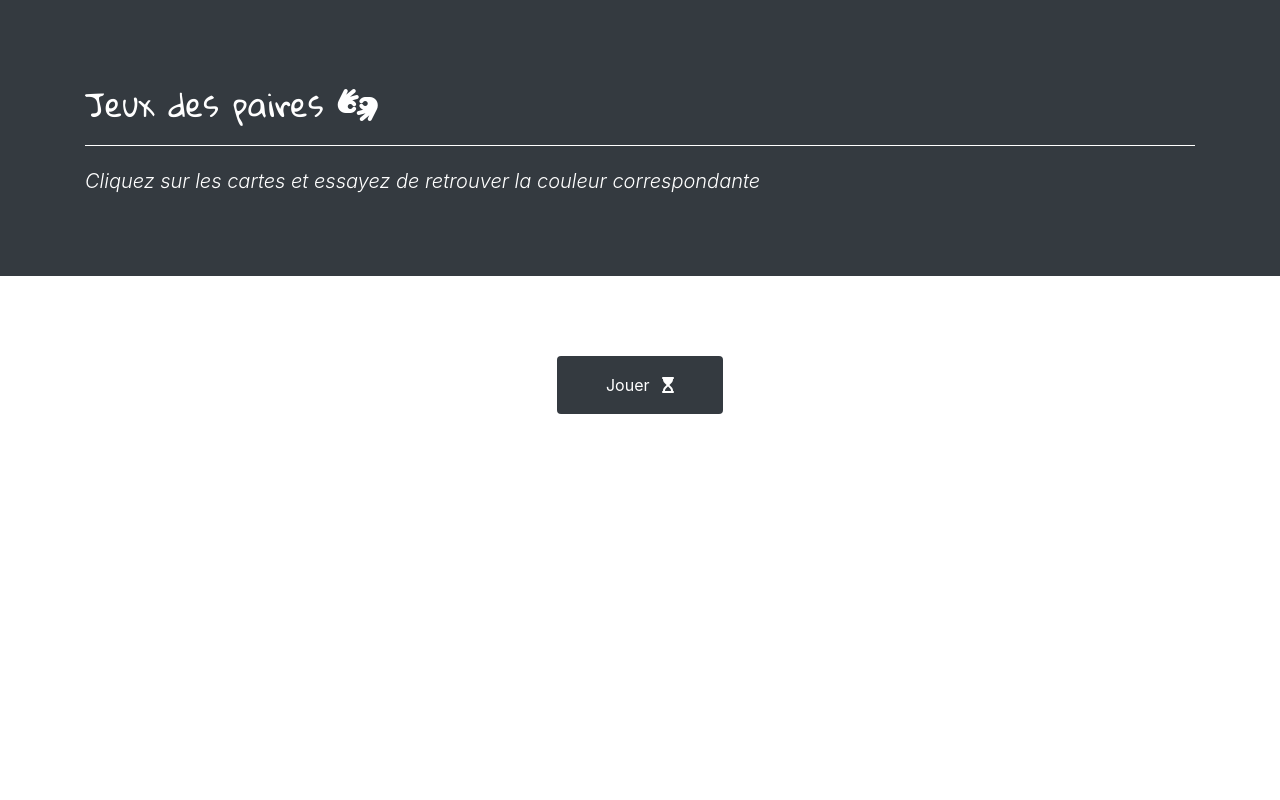
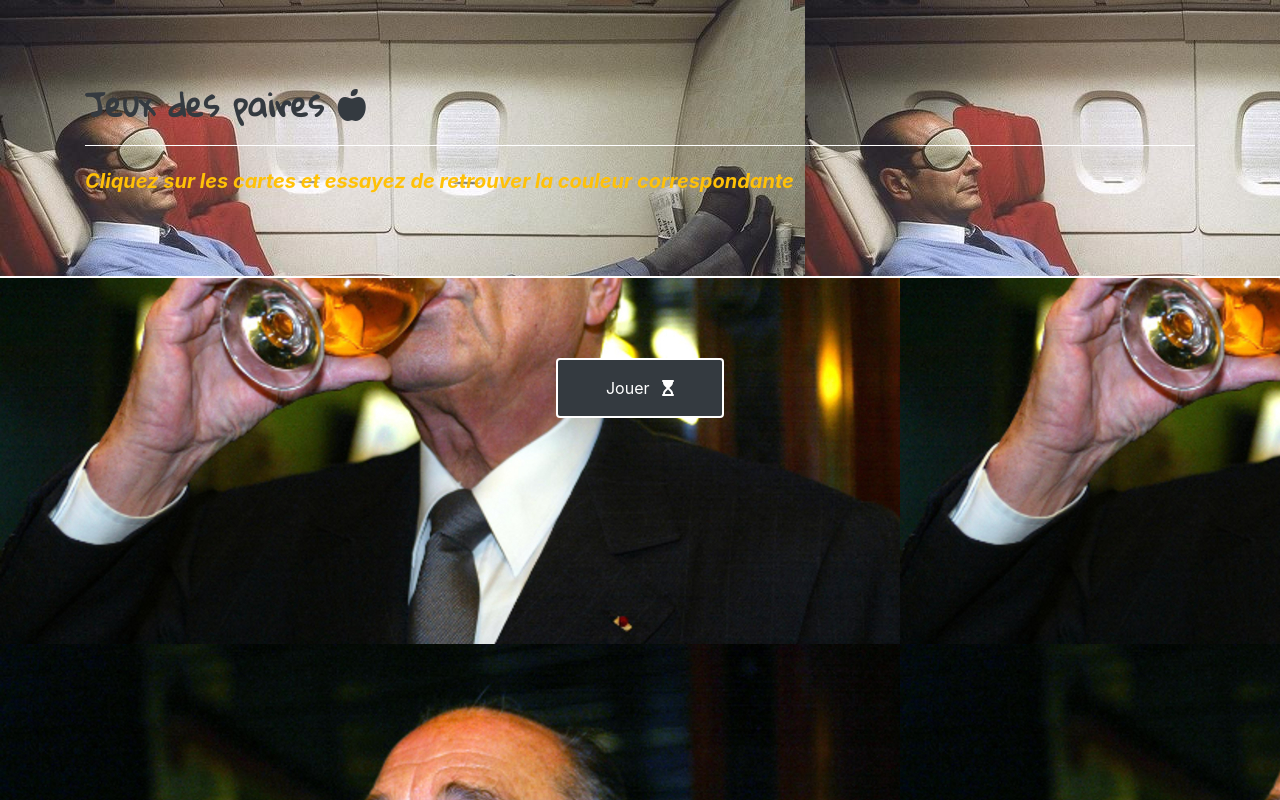
Before and after one commit to brunoharlein/pairGameJS, a plain HTML site: page index.html in a window 1280 px wide. Drawn offline with nearby package versions, Linux system fonts and the light colour scheme; a web font is replaced by a local one.

Commit message:
version 0.9

```diff
--- a/css/main.css
+++ b/css/main.css
@@ -97,10 +97,15 @@ textarea {
 /* ==========================================================================
    Author's custom styles
    ========================================================================== */
+   header {
+     border-bottom: 2px solid white;
+   }
+
    .card {
-     width: 270px;
-     height: 270px;
+     width: 250px;
+     height: 250px;
      border-radius: 10px;
+     border: 3px solid white;
    }
 
    h1{
@@ -116,8 +121,16 @@ textarea {
    .row button {
      text-align: center;
      margin: auto;
+     border: 2px solid white;
    }
 
+   .background {
+     background-image: url(../img/back.jpg);
+   }
+
+   body {
+     background-image: url(../img/chiracwall.jpg);
+   }
 /* ==========================================================================
    Helper classes
    ========================================================================== */
--- a/index.html
+++ b/index.html
@@ -23,10 +23,10 @@
 
 <body>
   <!-- header -->
-  <header class="jumbotron jumbotron-fluid bg-dark text-white">
+  <header class="jumbotron jumbotron-fluid text-dark background">
     <section class="container">
-      <h1 class="display-5">Jeux des paires <i class="fas fa-american-sign-language-interpreting"></i></h1>
-      <p class="lead">Cliquez sur les cartes et essayez de retrouver la couleur correspondante</p>
+      <h1 class="display-5 font-weight-bolder">Jeux des paires <i class="fas fa-apple-alt"></i></h1>
+      <p class="lead font-weight-bolder text-warning">Cliquez sur les cartes et essayez de retrouver la couleur correspondante</p>
       <div class="float-right mr-5" id="timer"></div>
     </section>
   </header>
```
Also changed, not shown: img/back.jpg (added), img/chirac6.gif, img/chiracwall.jpg (added), img/wallpaper.png (added), 2 other files.
